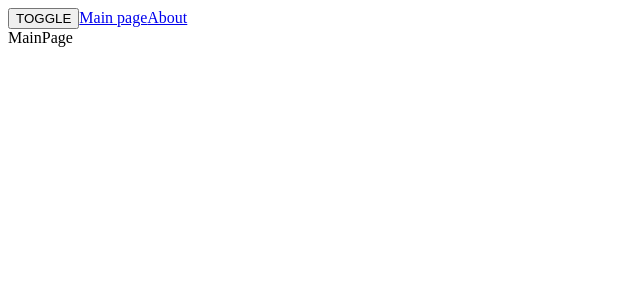
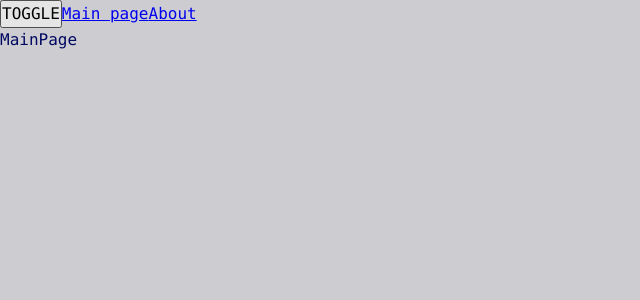
Before and after one commit to StasKobles/Pet_project, a React app: page / in a window 1280 px wide. Shown: the top 300 px of the page, without its empty margins (0-640 px from the left). Built offline with nearby package versions, Linux system fonts and the light colour scheme.

Commit message:
Router config

```diff
--- a/src/app/App.tsx
+++ b/src/app/App.tsx
@@ -1,10 +1,8 @@
 import { useTheme } from "app/providers/ThemeProvider";
+import "app/styles/index.scss";
+import { Link } from "react-router-dom";
 import { classNames } from "shared/lib/classNames/classNames";
-import { Suspense } from "react";
-import { Link, Route, Routes } from "react-router-dom";
-import "app/styles/index.scss ";
-import { AboutPage } from "pages/AboutPage";
-import { MainPage } from "pages/MainPage";
+import { AppRouter } from "./providers/router";
 
 const App = () => {
   const { theme, toggleTheme } = useTheme();
@@ -13,12 +11,7 @@ const App = () => {
       <button onClick={toggleTheme}>TOGGLE</button>
       <Link to={"/"}>Main page</Link>
       <Link to={"/about"}>About</Link>
-      <Suspense fallback={<div>Loading...</div>}>
-        <Routes>
-          <Route path={"/about"} element={<AboutPage />} />
-          <Route path={"/"} element={<MainPage />} />
-        </Routes>
-      </Suspense>
+      <AppRouter />
     </div>
   );
 };
--- /dev/null
+++ b/src/app/providers/router/index.ts
@@ -0,0 +1 @@
+export { AppRouter } from "./ui/AppRouter";
--- /dev/null
+++ b/src/app/providers/router/ui/AppRouter.tsx
@@ -0,0 +1,17 @@
+import { AboutPage } from "pages/AboutPage";
+import { MainPage } from "pages/MainPage";
+import { Suspense } from "react";
+import { Route, Routes } from "react-router-dom";
+import { routeConfig } from "shared/config/routeConfig/routeConfig";
+
+export const AppRouter = () => {
+  return (
+    <Suspense fallback={<div>Loading...</div>}>
+      <Routes>
+        {Object.values(routeConfig).map(({ element, path }) => (
+          <Route key={path} element={element} path={path} />
+        ))}
+      </Routes>
+    </Suspense>
+  );
+};
--- /dev/null
+++ b/src/shared/config/routeConfig/routeConfig.tsx
@@ -0,0 +1,24 @@
+import { AboutPage } from "pages/AboutPage";
+import { MainPage } from "pages/MainPage";
+import { RouteProps } from "react-router-dom";
+
+export enum AppRoutes {
+  MAIN = "main",
+  ABOUT = "about",
+}
+
+export const RoutePath: Record<AppRoutes, string> = {
+  [AppRoutes.MAIN]: "/",
+  [AppRoutes.ABOUT]: "/about",
+};
+
+export const routeConfig: Record<AppRoutes, RouteProps> = {
+  [AppRoutes.MAIN]: {
+    path: RoutePath.main,
+    element: <MainPage />,
+  },
+  [AppRoutes.ABOUT]: {
+    path: RoutePath.about,
+    element: <AboutPage />,
+  },
+};
```
Also changed, not shown: 1 other file (tests, documents, lock files or other folders).
